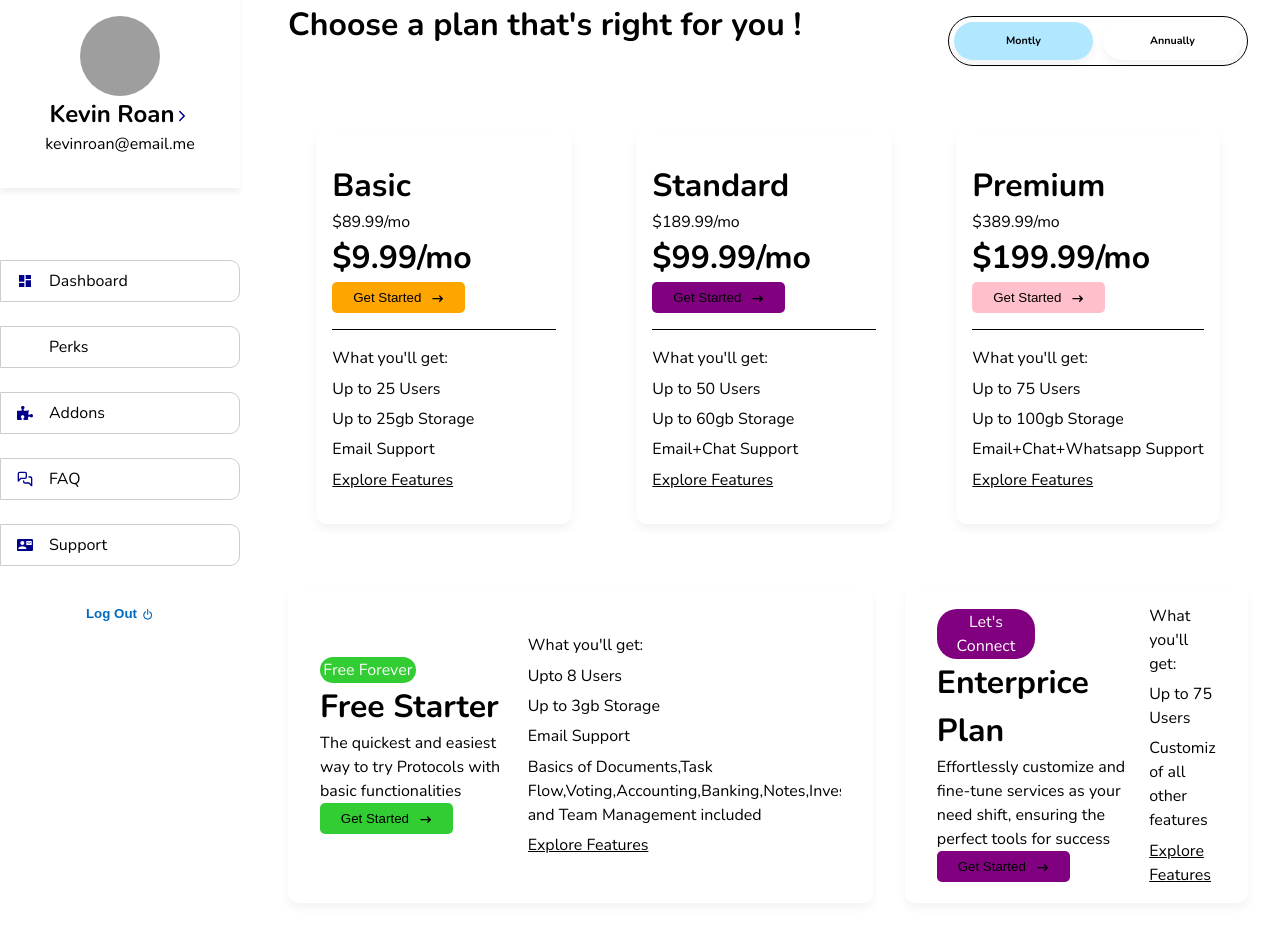
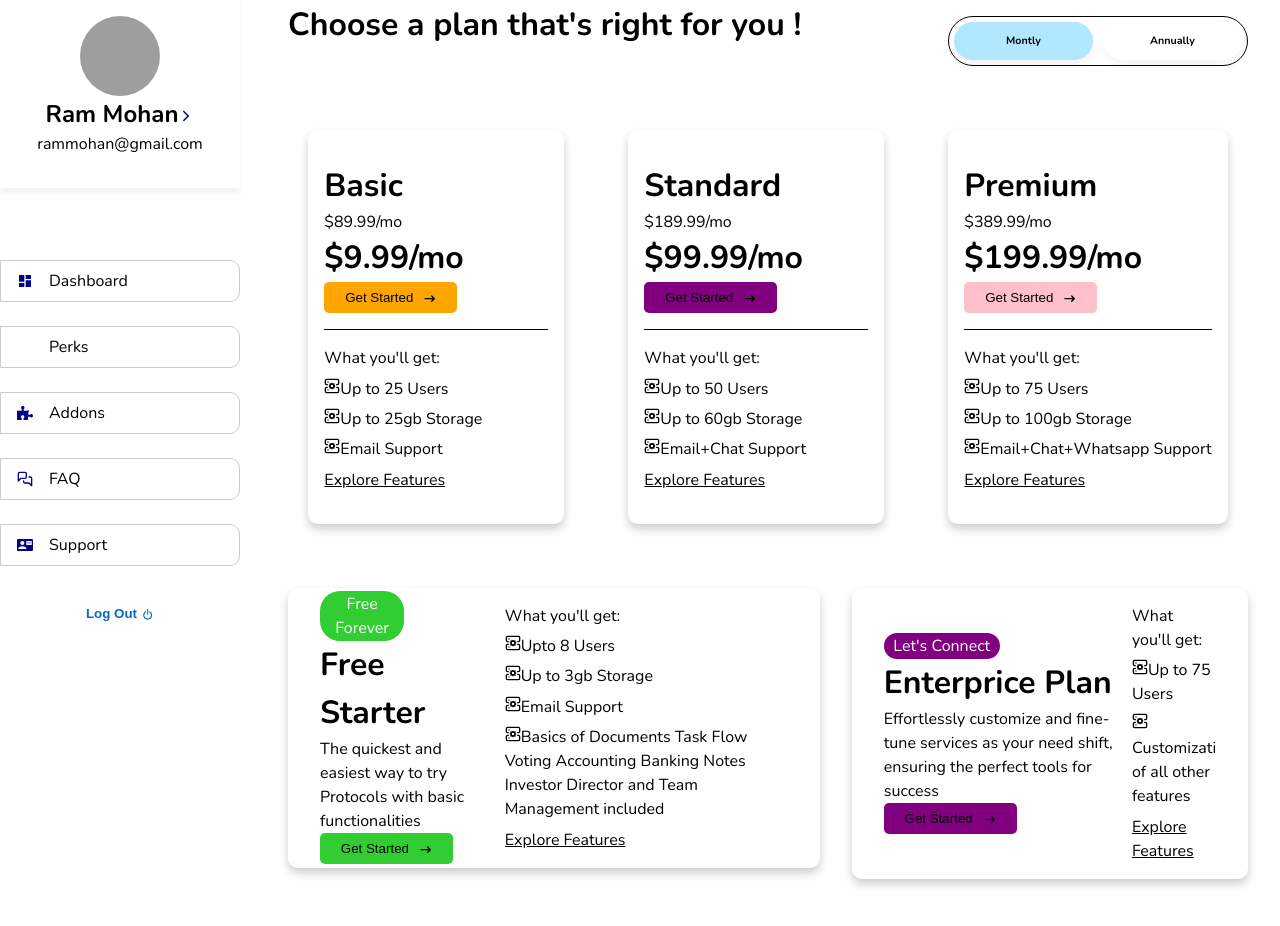
Before and after one commit to kevin-roan/react_adminpanel_machine_test_1, a React (Vite) app: page / in a window 1280 px wide. Shown: the part 160-1086 px from the top of the page. Built offline with nearby package versions, Linux system fonts and the light colour scheme; grey boxes are pictures that could not be loaded; some icons are missing.

Commit message:
feat: framer motion animations

```diff
--- a/package.json
+++ b/package.json
@@ -10,6 +10,7 @@
     "preview": "vite preview"
   },
   "dependencies": {
+    "framer-motion": "^10.16.16",
     "react": "^18.2.0",
     "react-dom": "^18.2.0",
     "react-icons": "^4.12.0",
--- a/src/components/AdminSideBar.tsx
+++ b/src/components/AdminSideBar.tsx
@@ -48,8 +48,8 @@ const AdminSidebar = () => {
         }
       >
         <UserDetails
-          username="Kevin Roan"
-          email="kevinroan@email.me"
+          username="Ram Mohan"
+          email="rammohan@gmail.com"
           imgUrl="https://images.pexels.com/photos/4307710/pexels-photo-4307710.jpeg?auto=compress&cs=tinysrgb&w=1260&h=750&dpr=1"
         />
         <DashBoardItems />
--- a/src/components/Card.tsx
+++ b/src/components/Card.tsx
@@ -1,5 +1,8 @@
 import "../styles/components/card.scss";
 import { HiArrowNarrowRight } from "react-icons/hi";
+import { LuServerCog } from "react-icons/lu";
+import { motion } from "framer-motion";
+import { CiUser, CiCloud, CiMail } from "react-icons/ci";
 
 interface CardProps {
   variant: string;
@@ -23,6 +26,17 @@ function Card({
   desc,
 }: CardProps) {
   return (
+    <motion.div
+      initial={{ y: "100%", opacity: 0 }}
+      animate={{ y: 0, opacity: 1 }}
+      exit={{ y: "100%", opacity: 0 }}
+      transition={{
+        type: "spring",
+        stiffness: 260,
+        damping: 20,
+      }}
+    >
+      {" "}
       <div
         className={`card-container ${
           variant === "pricecard" ? "pricecard" : "plancard"
@@ -40,10 +54,17 @@ function Card({
         </div>
         <div className="bottom">
           <p>What you'll get:</p>
-        {features && features.map((item, index) => <p key={index}>{item}</p>)}
+          {features &&
+            features.map((item, index) => (
+              <p key={index}>
+                <LuServerCog />
+                {item}
+              </p>
+            ))}
           <u>Explore Features</u>
         </div>
       </div>
+    </motion.div>
   );
 }
 
--- a/src/pages/Home.tsx
+++ b/src/pages/Home.tsx
@@ -82,7 +82,7 @@ const plancardProps = [
       "Upto 8 Users",
       "Up to 3gb Storage",
       "Email Support",
-      "Basics of Documents,Task Flow,Voting,Accounting,Banking,Notes,Investor,Director and Team Management included",
+      "Basics of Documents Task Flow Voting Accounting Banking Notes Investor Director and Team Management included",
     ],
   },
   {
--- a/src/styles/components/card.scss
+++ b/src/styles/components/card.scss
@@ -8,20 +8,25 @@
   }
   border-radius: 10px;
   padding:1rem;
-  box-shadow: 0px 5px 10px rgba(0, 0, 0, 0.050);
+  box-shadow: 0px 5px 10px rgba(0, 0, 0, 0.200);
   .bubble{
     display: none;
+  }
+  &:hover{
+    transition: ease-in-out 0.5s;
+    transform: scale(1.05);
   }
 }
 .plancard{
   width:100%;
+  min-height: 12vmax;
   padding: 0 2rem;
   border-radius: 10px;
   display: flex;
   align-items: center;
   justify-content: space-between;
   gap:1rem;
-  box-shadow: 0px 5px 10px rgba(0, 0, 0, 0.050);
+  box-shadow: 0px 5px 10px rgba(0, 0, 0, 0.200);
   @media screen and (max-width:850px){
     padding:2rem 2rem;
     width: 80vmin;
```
Also changed, not shown: 1 other file (tests, documents, lock files or other folders). Lines whose indentation alone changed are shown as unchanged.
